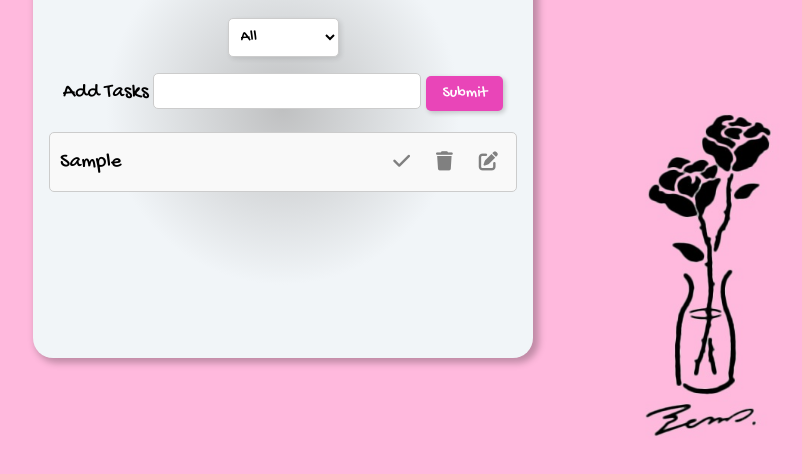
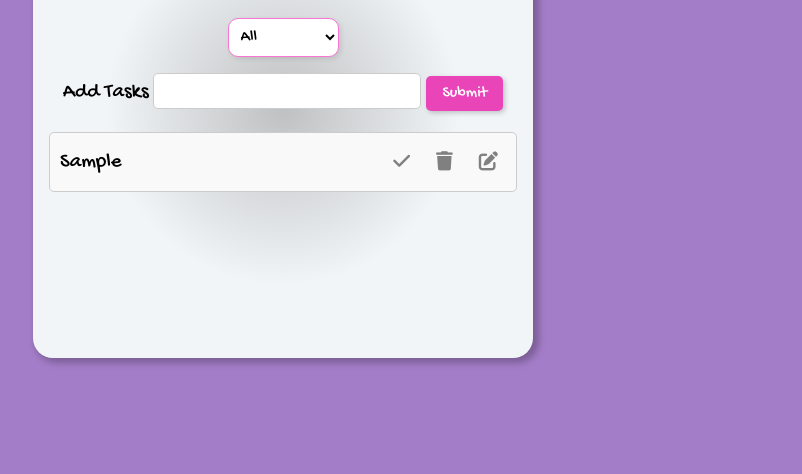
Before and after one commit to Sisonke10-byt/My-Todo-List, a website: page public/index.html in a window 1280 px wide. Both pictures are taken after typing "Sample" into the empty fields and a click on the button "Submit". Shown: the part 300-774 px from the top of the page, without its empty margins (357-1159 px from the left). Drawn offline with Linux system fonts and the light colour scheme.

Commit message:
change background

```diff
--- a/public/app.js
+++ b/public/app.js
@@ -42,6 +42,12 @@ const renderTasks = () => {
     )
     .join('');
 };
+
+document.body.addEventListener('mousemove', (e) => {
+  const x = e.clientX / window.innerWidth * 255;
+  const y = e.clientY / window.innerHeight * 255;
+  document.body.style.background = `rgb(${x}, ${y}, 200)`;
+});
 
 // Drag-and-drop functions
 let draggedTaskIndex = null;
--- a/public/style.css
+++ b/public/style.css
@@ -1,7 +1,7 @@
 @import url('https://fonts.googleapis.com/css?family=Gochi+Hand');
 
   body {
-  background-image: url('background.jpg');
+  /*background-image: url('background.jpg');*/
   background-size: cover;
   background-position: center;
   background-repeat: no-repeat;
@@ -14,6 +14,7 @@
   font-family: 'Gochi Hand', cursive;
   text-align: center;
   font-size: 130%;
+  transition: all 0.3s ease;
   }
 
 
@@ -105,7 +106,7 @@
     font-size: 1rem;
     cursor: pointer;
     box-shadow: 2px 2px 5px rgba(0, 0, 0, 0.2);
-    transition: all 0.3s ease;
+    /*transition: all 0.3s ease;*/
   }
 
   .button:hover {
@@ -128,8 +129,8 @@
     margin: 1rem 0;
     padding: 0.5rem;
     font-size: 1rem;
-    border: 1px solid #ccc;
-    border-radius: 5px;
+    border: 1px solid #f876d1;
+    border-radius: 10px;
     background-color: #fff;
     box-shadow: 2px 2px 5px rgba(0, 0, 0, 0.1);
   }
```
